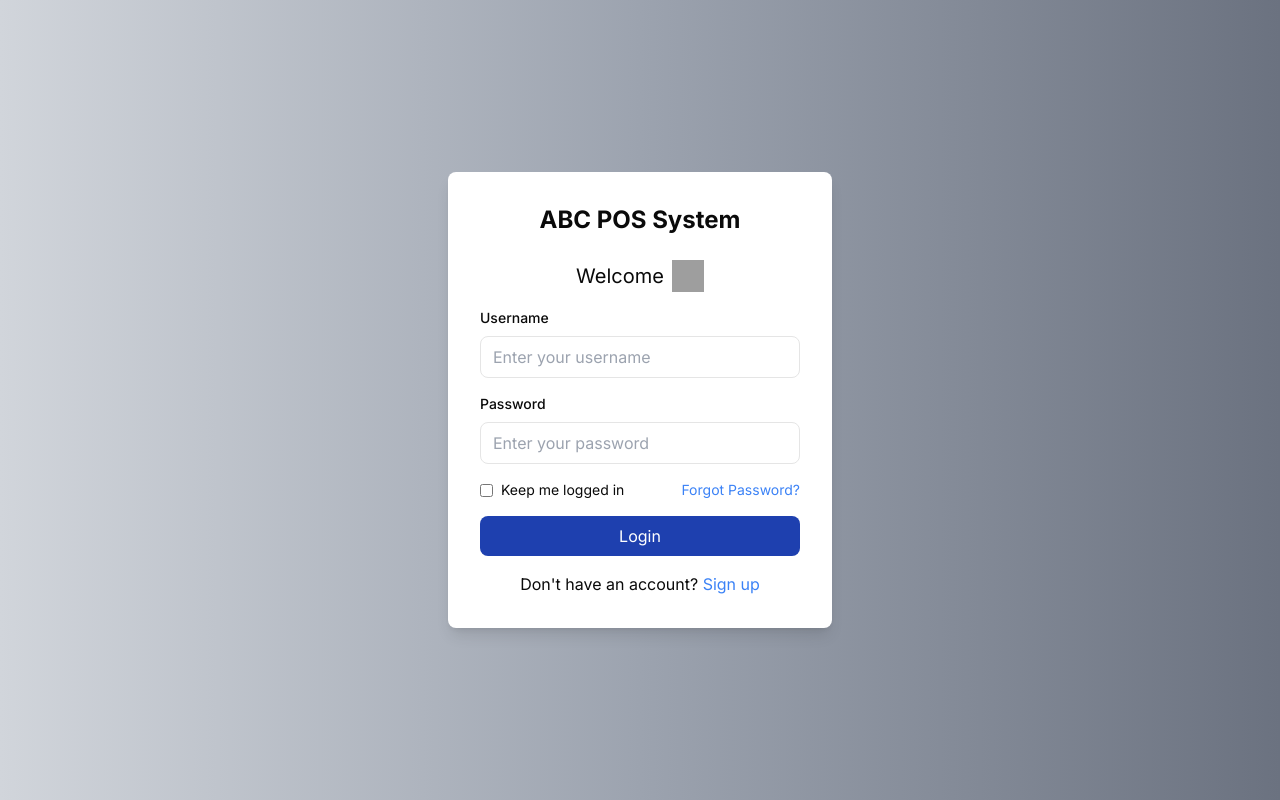
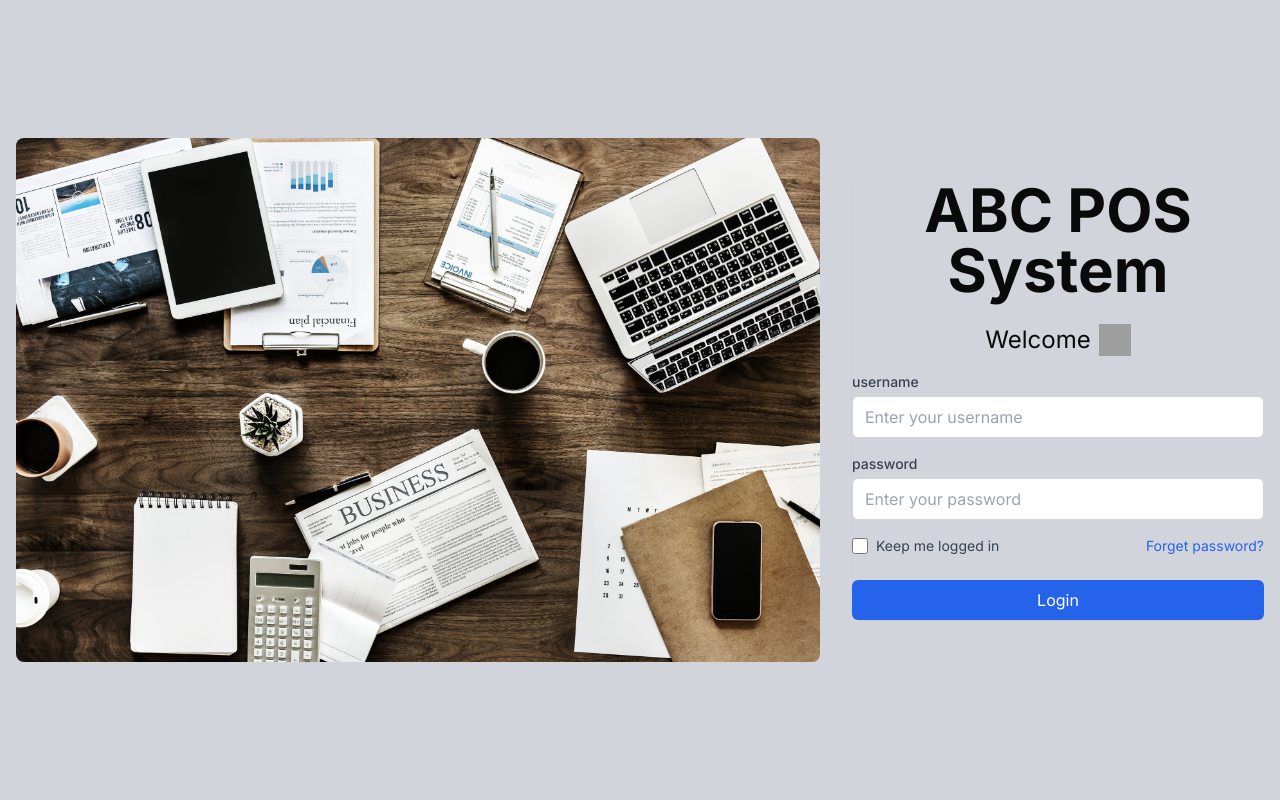
Before and after one commit to navodlakshan/POS-System-React_js-Front_end, a Next.js app: page /Login in a window 1280 px wide. Built offline with nearby package versions, Linux system fonts and the light colour scheme; grey boxes are pictures that could not be loaded.

Commit message:
25-03-2025

```diff
--- a/src/app/Login/page.tsx
+++ b/src/app/Login/page.tsx
@@ -1,6 +1,7 @@
 "use client"; // Mark this component as a Client Component
 
 import React, { useState } from 'react';
+import Image from 'next/image';
 
 export default function LoginPage() {
     const [isForgotPasswordModalOpen, setIsForgotPasswordModalOpen] = useState(false);
@@ -14,11 +15,26 @@ export default function LoginPage() {
     };
 
     return (
-        <div className="min-h-screen flex items-center justify-center bg-gradient-to-r from-gray-300 via-gray-400 to-gray-500">
+        <div className="min-h-screen flex items-center justify-center bg-gray-300">
+            {/* Marketing Image on the left */}
+            <div className="hidden md:block h-full ">
+                <div className="h-full flex items-center justify-center p-4">
+                    <Image
+                        src="/Marketing.jpg"
+                        alt="Marketing"
+                        width={3000}
+                        height={2500}
+                        className="w-full h-auto rounded-lg object-cover"
+                        priority
+                    />
+                </div>
+            </div>
+
             {/* Login Form */}
-            <div className="bg-background bg-opacity-100 p-8 rounded-lg shadow-lg w-96">
-                <h1 className="text-2xl font-bold mb-6 text-center">ABC POS System</h1>
-                <h2 className="text-xl mb-4 text-center flex items-center justify-center">
+            <div className="w-full flex items-center justify-center p-4">
+                <div className="bg-gray-300 rounded-lg shadow-sm">
+                    <h1 className="text-6xl font-bold mb-6 text-center">ABC POS System</h1>
+                    <h2 className="text-2xl mb-4 text-center flex items-center justify-center">
                         Welcome
                         <img
                             src="https://raw.githubusercontent.com/MartinHeinz/MartinHeinz/master/wave.gif"
@@ -26,87 +42,84 @@ export default function LoginPage() {
                             className="w-8 h-8 ml-2"
                         />
                     </h2>
+
                     <form>
                         <div className="mb-4">
-                        <label className="block text-sm font-medium mb-2" htmlFor="username">
-                            Username
+                            <label className="block text-sm font-medium text-gray-700 mb-1" htmlFor="username">
+                                username
                             </label>
                             <input
                                 type="text"
                                 id="username"
-                            className="w-full px-3 py-2 border rounded-lg"
+                                className="w-full px-3 py-2 border border-gray-300 rounded-md focus:outline-none focus:ring-1 focus:ring-blue-500"
                                 placeholder="Enter your username"
                             />
                         </div>
                         <div className="mb-4">
-                        <label className="block text-sm font-medium mb-2" htmlFor="password">
-                            Password
+                            <label className="block text-sm font-medium text-gray-700 mb-1" htmlFor="password">
+                                password
                             </label>
                             <input
                                 type="password"
                                 id="password"
-                            className="w-full px-3 py-2 border rounded-lg"
+                                className="w-full px-3 py-2 border border-gray-300 rounded-md focus:outline-none focus:ring-1 focus:ring-blue-500"
                                 placeholder="Enter your password"
                             />
                         </div>
-                    <div className="mb-4 flex items-center justify-between">
+                        <div className="mb-6 flex items-center justify-between">
                             <div className="flex items-center">
                                 <input
                                     type="checkbox"
                                     id="keepLoggedIn"
-                                className="mr-2"
+                                    className="h-4 w-4 text-blue-600 focus:ring-blue-500 border-gray-300 rounded"
                                 />
-                            <label htmlFor="keepLoggedIn" className="text-sm">
+                                <label htmlFor="keepLoggedIn" className="ml-2 block text-sm text-gray-700">
                                     Keep me logged in
                                 </label>
                             </div>
                             <button
                                 type="button"
                                 onClick={handleForgotPassword}
-                            className="text-sm text-blue-500 hover:text-blue-700"
+                                className="text-sm text-blue-600 hover:text-blue-800"
                             >
-                            Forgot Password?
+                                Forget password?
                             </button>
                         </div>
                         <button
                             type="submit"
-                        className="w-full bg-blue-800 text-white py-2 rounded-lg hover:bg-blue-500"
+                            className="w-full bg-blue-600 text-white py-2 rounded-md hover:bg-blue-700 focus:outline-none focus:ring-2 focus:ring-blue-500 focus:ring-offset-2"
                         >
                             Login
                         </button>
                     </form>
-                <p className="text-center mt-4">
-                    Don&#39;t have an account? <a href="/SignUp" className="text-blue-500 hover:text-blue-700">Sign up</a>
-                </p>
-            </div>
 
                     {/* Forgot Password Modal */}
                     {isForgotPasswordModalOpen && (
-                <div className="fixed inset-0 bg-black bg-opacity-50 flex items-center justify-center">
-                    <div className="bg-background p-6 rounded-lg shadow-lg w-96">
-                        <h2 className="text-xl font-bold mb-4">Forgot Password</h2>
+                        <div className="fixed inset-0 bg-black bg-opacity-50 flex items-center justify-center z-50">
+                            <div className="bg-white p-6 rounded-lg shadow-lg w-full max-w-sm mx-4">
+                                <h2 className="text-xl font-bold mb-4 text-gray-800">Forgot Password</h2>
                                 <form>
                                     <div className="mb-4">
-                                <label className="block text-sm font-medium mb-2" htmlFor="email">
+                                        <label className="block text-sm font-medium text-gray-700 mb-1" htmlFor="email">
                                             Email
                                         </label>
                                         <input
                                             type="email"
                                             id="email"
-                                    className="w-full px-3 py-2 border rounded-lg"
+                                            className="w-full px-3 py-2 border border-gray-300 rounded-md focus:outline-none focus:ring-1 focus:ring-blue-500"
                                             placeholder="Enter your email"
                                         />
                                     </div>
                                     <button
                                         type="submit"
-                                className="w-full bg-blue-800 text-white py-2 rounded-lg hover:bg-blue-500"
+                                        className="w-full bg-blue-600 text-white py-2 rounded-md hover:bg-blue-700 focus:outline-none focus:ring-2 focus:ring-blue-500 focus:ring-offset-2"
                                     >
                                         Reset Password
                                     </button>
                                 </form>
                                 <button
                                     onClick={closeModal}
-                            className="mt-4 w-full bg-gray-500 text-white py-2 rounded-lg hover:bg-gray-600"
+                                    className="mt-4 w-full bg-gray-500 text-white py-2 rounded-md hover:bg-gray-600 focus:outline-none focus:ring-2 focus:ring-gray-500 focus:ring-offset-2"
                                 >
                                     Close
                                 </button>
@@ -114,5 +127,7 @@ export default function LoginPage() {
                         </div>
                     )}
                 </div>
+            </div>
+        </div>
     );
 }
--- a/src/app/SignUp/page.tsx
+++ b/src/app/SignUp/page.tsx
@@ -2,13 +2,30 @@
 
 import React from 'react';
 import Link from 'next/link';
+import Image from 'next/image';
 
 export default function SignupPage() {
     return (
-        <div className="min-h-screen flex items-center justify-center bg-gradient-to-r from-gray-300 via-gray-400 to-gray-500">
-            <div className="bg-background p-8 rounded-lg shadow-lg w-96">
-                <h1 className="text-2xl font-bold mb-6 text-center">ABC POS System</h1>
-                <h2 className="text-xl mb-4 text-center">Sign Up</h2>
+        <div className="min-h-screen flex items-center justify-center bg-gray-300">
+            {/* Marketing Image on the left */}
+            <div className="hidden md:block h-full ">
+                <div className="h-full flex items-center justify-center p-4">
+                    <Image
+                        src="/Marketing.jpg"
+                        alt="Marketing"
+                        width={3000}
+                        height={2500}
+                        className="w-full h-auto rounded-lg object-cover"
+                        priority
+                    />
+                </div>
+            </div>
+
+            {/* SignUp Form */}
+        <div className="w-full flex items-center justify-center p-4">
+            <div className="bg-gray-300 rounded-lg shadow-sm">
+                <h1 className="text-6xl font-bold mb-6 text-center">ABC POS System</h1>
+                <h2 className="text-2xl mb-4 text-center">Sign Up</h2>
                 <form>
                     <div className="mb-4">
                         <label className="block text-sm font-medium mb-2" htmlFor="username">
@@ -45,7 +62,7 @@ export default function SignupPage() {
                     </div>
                     <button
                         type="submit"
-                        className="w-full bg-blue-800 text-white py-2 rounded-lg hover:bg-blue-600 transition-colors duration-300"
+                        className="w-full bg-blue-600 text-white py-2 rounded-lg hover:bg-blue-700 transition-colors duration-300"
                     >
                         Sign Up
                     </button>
@@ -58,5 +75,6 @@ export default function SignupPage() {
                 </p>
             </div>
         </div>
+        </div>
     );
 }
```
Also changed, not shown: public/Marketing.jpg (added). Lines whose indentation alone changed are shown as unchanged.
